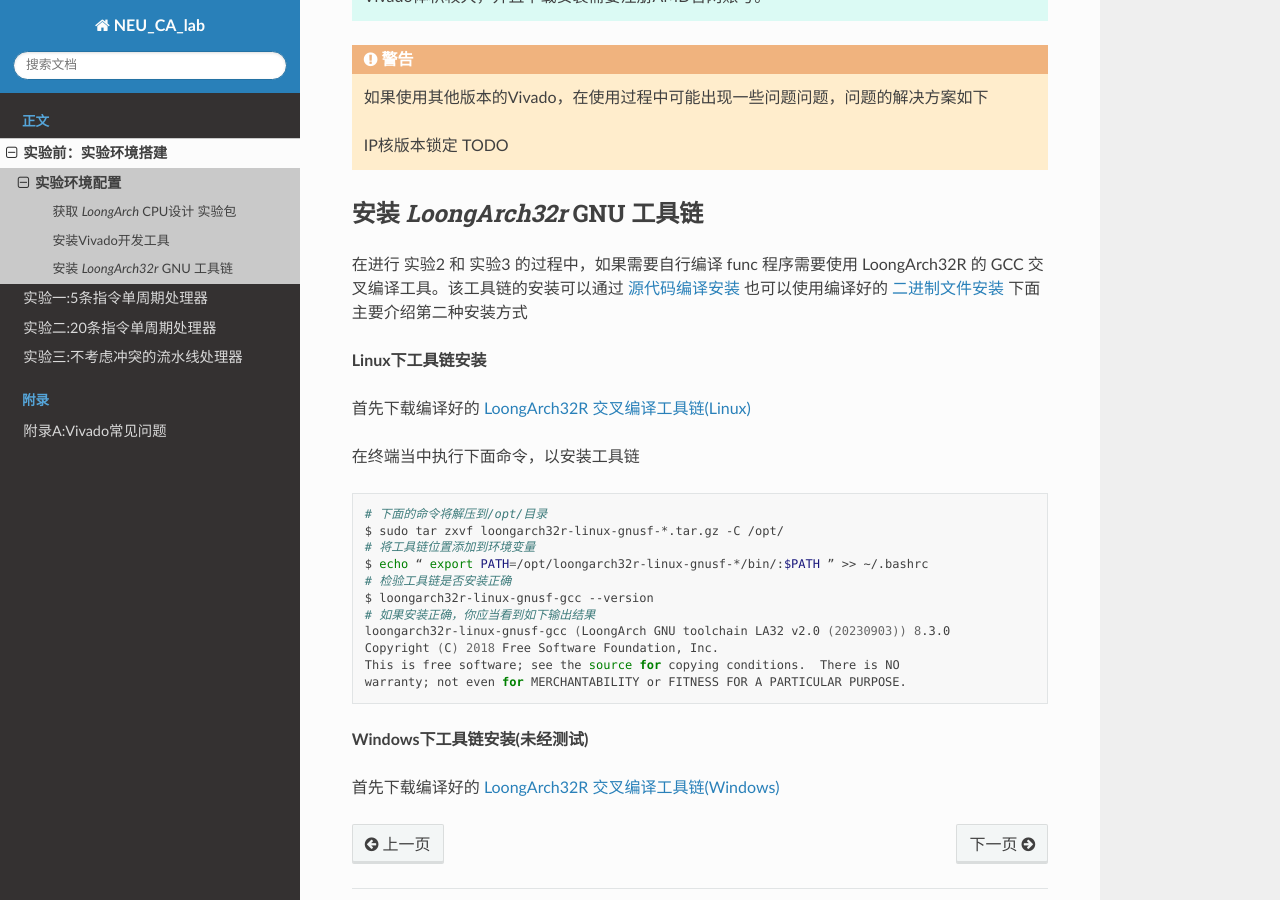
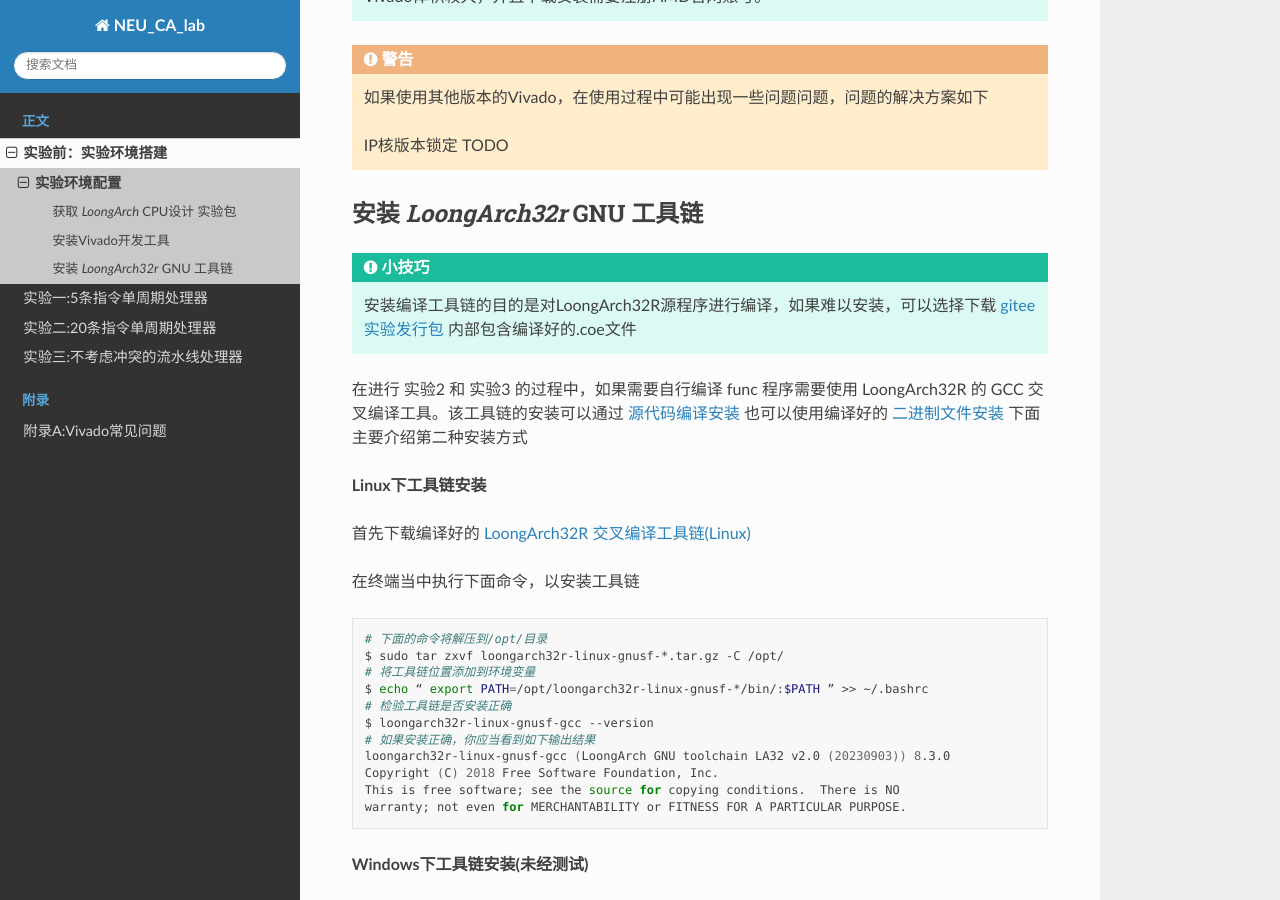
Before and after one commit to chai-yuan/NEUCAlab, a Sphinx documentation site: the page built from source/chapter0/1setup-dev-env.rst, in a window 1280 px wide and 900 px high, scrolled down 1168 px. Built offline with Sphinx 7.4.7 and the Read the Docs theme 2.0.0, drawn with Linux system fonts in a browser that asks for light colours.

Commit message:
更新提示

```diff
--- a/source/chapter0/1setup-dev-env.rst
+++ b/source/chapter0/1setup-dev-env.rst
@@ -51,6 +51,9 @@
 安装 `LoongArch32r` GNU 工具链
 ---------------------------------------------------------------------
 
+.. tip:: 安装编译工具链的目的是对LoongArch32R源程序进行编译，如果难以安装，可以选择下载 `gitee实验发行包 <https://gitee.com/loongson-edu/cdp_ede_local/releases>`_
+   内部包含编译好的.coe文件
+
 在进行 实验2 和 实验3 的过程中，如果需要自行编译 func 程序需要使用 LoongArch32R 的 GCC 交叉编译工具。该工具链的安装可以通过
 `源代码编译安装 <https://gitee.com/loongson-edu/la32r-toolchains>`_
 也可以使用编译好的
```
